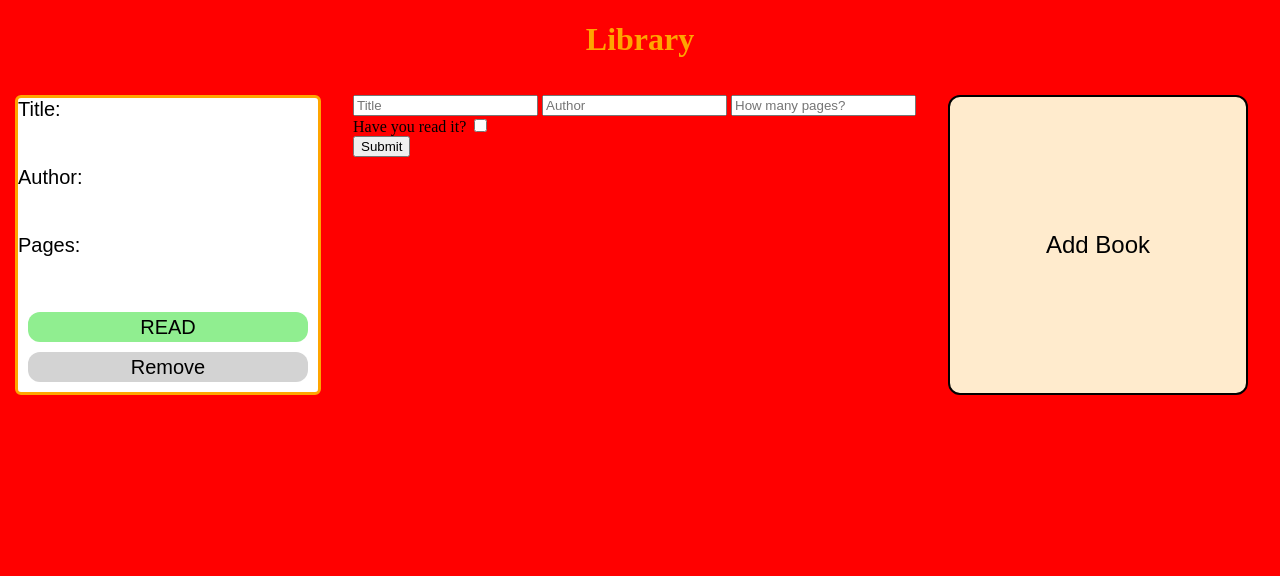
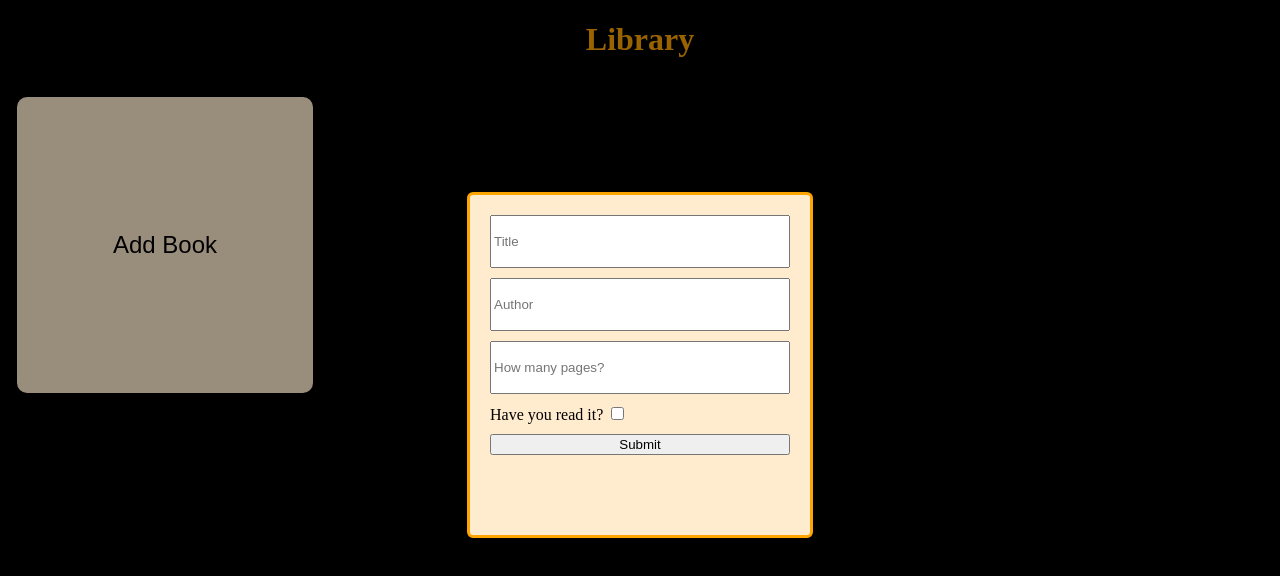
Before and after one commit to keremeu/library, a plain HTML site: page index.html in a window 1280 px wide. Both pictures are taken after a click on the button "Add Book". Drawn offline with Linux system fonts and the light colour scheme.

Commit message:
Adds card creation

```diff
--- a/index.html
+++ b/index.html
@@ -8,31 +8,32 @@
     <script defer src="script.js"></script>
 </head>
 <body>
-    <div id="Main">
 
     <div id="Header">
         <h1>Library</h1>
     </div>
 
+    <div id="Main">
         <div id="Cards">
+           <button id="addBookBtn">Add Book</button>
+        </div>
+    </div>
 
-            <div>
-               <form>
-                <input type="text" class="input" id="inputTitle" placeholder="Title" required maxlength="100">
-                <input type="text" class="input" id="inputAuthor" placeholder="Author" required maxlength="100">
-                <input type="number" class="input" id="inputPages" placeholder="How many pages?" required maxlength="10000">
+    <div id="overlay" class="overlay">
+        <div id="addBookModal" class="addBookModal">
+            <form id="addBookForm">
+            <input type="text" class="input" id="inputTitle" placeholder="Title" maxlength="100">
+            <input type="text" class="input" id="inputAuthor" placeholder="Author" maxlength="100">
+            <input type="number" class="input" id="inputPages" placeholder="How many pages?" maxlength="10000">
             <div class="isRead">
                 <label for="isRead">Have you read it?</label>
                 <input class="checkbox" type="checkbox" id="isRead">
             </div>
-                <button type="submit">Submit</button>
+            <button id="submitBtn" type="submit">Submit</button>
 
         </form>
         </div>
-
-            <button id="addBookBtn">Add Book</button>
     </div>
 
-    </div>
 </body>
 </html>
--- a/script.js
+++ b/script.js
@@ -1,9 +1,39 @@
+// Data Structures
+
+class Book {
+    constructor(
+      title = 'Unknown',
+      author = 'Unknown',
+      pages = '0',
+      isRead = false
+    ) {
+      this.title = title
+      this.author = author
+      this.pages = pages
+      this.isRead = isRead
+    }
+  }
+
+  class Library {
+    constructor() {
+      this.books = []
+    }
+
+    addBook(newBook) {
+        this.books.push(newBook)
+    }
+  }
+
+  const library = new Library()
+
+// Interface
 const Cards = document.getElementById("Cards")
 const addBookBtn = document.getElementById("addBookBtn")
+const overlay = document.getElementById("overlay")
+const addBookForm = document.getElementById("addBookForm")
 
-addBookBtn.onclick = addNewBook
 
-function addNewBook() {
+function createBookCard(book) {
     const bookCard = document.createElement("div")
     const title = document.createElement("p")
     const author = document.createElement("p")
@@ -20,9 +50,9 @@ function addNewBook() {
     readBtn.setAttribute("id", "readBtn")
     removeBtn.setAttribute("id", "removeBtn")
 
-    title.textContent = "Title:"
-    author.textContent = "Author:"
-    pages.textContent = "Pages:"
+    title.textContent = `Title: ${book.title}`
+    author.textContent = `Author: ${book.author}`
+    pages.textContent = `Page: ${book.pages}`
     readBtn.textContent = "READ"
     removeBtn.textContent = "Remove"
 
@@ -33,7 +63,54 @@ function addNewBook() {
     cardBtns.appendChild(readBtn)
     cardBtns.appendChild(removeBtn)
     Cards.prepend(bookCard)
+}
+function createAddBookBtn () {
+    const addBookBtn = document.createElement("button")
+    addBookBtn.setAttribute("id", "addBookBtn")
+    addBookBtn.textContent = "Add Book"
+    Cards.appendChild(addBookBtn)
+    addBookBtn.onclick = openNewBookForm
+}
+
+function openNewBookForm() {
+    overlay.style.display = "block"
+}
+
+function closeNewBookForm(e) {
+    if (e.target == overlay) {
+        overlay.style.display = "none"
+    }
+}
 
 
+const getBookFromInput = () => {
+    const title = document.getElementById("inputTitle").value
+    const author = document.getElementById("inputAuthor").value
+    const pages = document.getElementById("inputPages").value
+    const isRead = document.getElementById("isRead").checked
+    return new Book(title, author, pages, isRead)
+}
 
+const addBook = (e) => {
+    e.preventDefault()
+    const newBook = getBookFromInput()
+    library.addBook(newBook)
+    updateCards()
+    overlay.style.display = "none"
 }
+
+const resetCards = () => {
+    Cards.innerHTML = ""
+}
+
+const updateCards = () => {
+    resetCards ()
+    createAddBookBtn()
+    for (let book of library.books) {
+        createBookCard(book)
+    }
+}
+
+addBookBtn.onclick = openNewBookForm
+window.onclick = closeNewBookForm
+addBookForm.onsubmit = addBook
--- a/style.css
+++ b/style.css
@@ -1,7 +1,7 @@
 body {
     padding: 0;
     margin: 0;
-    background-color: red;
+    background-color: black;
 }
 
 #Main {
@@ -78,3 +78,36 @@ h1 {
     display: flex;
     flex-flow: column;
 }
+
+.addBookModal {
+    background-color: blanchedalmond;
+    height: 300px;
+    width: 300px;
+    display: grid;
+    grid-template-columns: auto;
+    grid-template-rows: 80% 10% 10%;
+
+    margin: 15% auto;
+    padding: 20px;
+    border: 3px solid orange;
+    border-radius: 6px;
+}
+
+#addBookForm {
+    display: grid;
+    grid-template-columns: auto;
+    grid-template-rows: 2fr 2fr 2fr;
+    gap: 10px;
+}
+
+.overlay {
+    display: none;
+    position: fixed;
+    z-index: 1;
+    left: 0;
+    top: 0;
+    width: 100%;
+    height: 100%;
+    overflow: auto;
+    background-color: rgba(0,0,0,0.4);
+}
```
Lines whose indentation alone changed are shown as unchanged.
